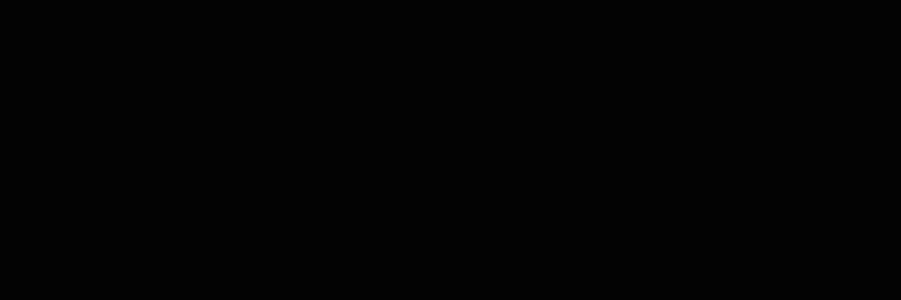
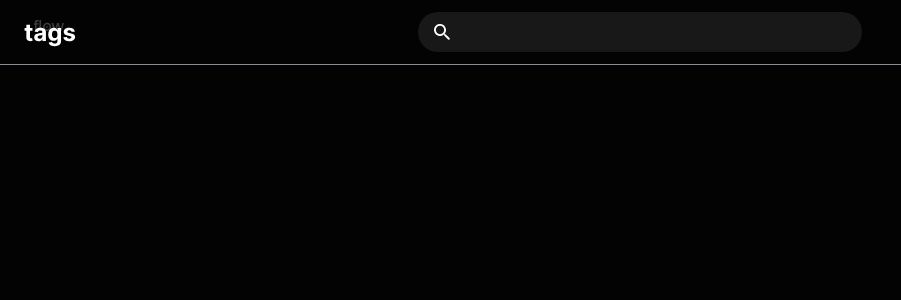
Before and after one commit to kuntito/flow-tags, a React (Vite) app: page / in a window 1280 px wide. Shown: the top 300 px of the page, without its empty margins (0-901 px from the left). Built offline with nearby package versions, Linux system fonts and the light colour scheme.

Commit message:
add app skeleton and impl app header UI

```diff
--- a/index.html
+++ b/index.html
@@ -4,7 +4,7 @@
     <meta charset="UTF-8" />
     <link rel="icon" type="image/svg+xml" href="/vite.svg" />
     <meta name="viewport" content="width=device-width, initial-scale=1.0" />
-    <title>Vite + React + TS</title>
+    <title>flow-tags</title>
   </head>
   <body>
     <div id="root"></div>
--- a/src/App.tsx
+++ b/src/App.tsx
@@ -1,4 +1,6 @@
 import { Box } from "@chakra-ui/react";
+import AppContent from "./components/AppContent";
+import AppHeader from "./components/AppHeader";
 
 
 function App() {
@@ -10,6 +12,8 @@
             display={"flex"}
             flexDirection={"column"}
         >
+            <AppHeader />
+            <AppContent />
         </Box>
     );
 }
--- /dev/null
+++ b/src/components/AppContent.tsx
@@ -0,0 +1,15 @@
+import { Center } from "@chakra-ui/react"
+import AppSearchBar from "./AppSearchBar";
+
+const AppContent = () => {
+    return (
+        <Center
+            w={"100vw"}
+            h={"100vh"}
+        >
+
+        </Center>
+    );
+}
+
+export default AppContent;
--- /dev/null
+++ b/src/components/AppHeader.tsx
@@ -0,0 +1,24 @@
+import { Divider, HStack, VStack } from "@chakra-ui/react"
+import FlowTagsLogo from "./FlowTagsLogo";
+import AppSearchBar from "./AppSearchBar";
+
+const AppHeader = () => {
+    return <VStack
+        gap={0}
+    >
+        <HStack
+            w={"100%"}
+            h={"64px"}
+            px={"24px"}
+            justifyContent={"space-between"}
+        >
+            <FlowTagsLogo />
+            <AppSearchBar />
+            {/* invisible logo to balance left logo and center search bar */}
+            <FlowTagsLogo opacity={0}/>
+        </HStack>
+        <Divider bg={"palette.marcelo"} height={0.4}/>
+    </VStack>
+}
+
+export default AppHeader;
--- /dev/null
+++ b/src/components/AppIconButton.tsx
@@ -0,0 +1,48 @@
+import { IconButton } from "@chakra-ui/react";
+import { ReactElement } from "react";
+
+interface Props {
+    icon: ReactElement;
+    iconColor: string;
+    iconColorWhenHovered?: string;
+    onClick: () => void;
+}
+
+
+/**
+ * a wrapper around ChakraUI's `IconButton`.
+ * allows you to define the icon color when hovered.
+ *
+ * it requires the icon to be an `svg`
+ * the icons created with
+ *
+ * `import { createIcon } from "@chakra-ui/react";`
+ *
+ * are rendered as svg.
+ */
+const AppIconButton = ({
+    icon,
+    iconColor,
+    iconColorWhenHovered = iconColor,
+    onClick
+}: Props) => {
+    return <IconButton
+        aria-label="some icon"
+        variant={"ghost"}
+        icon={icon}
+        _hover={{
+            bg: "palette.telliTransparent",
+        }}
+        sx={{
+            '& svg': {
+                color: iconColor,
+            },
+            '&:hover svg': {
+                color: iconColorWhenHovered,
+            }
+        }}
+        onClick={onClick}
+    />
+}
+
+export default AppIconButton;
--- /dev/null
+++ b/src/components/AppSearchBar.tsx
@@ -0,0 +1,43 @@
+import { Center, HStack, Input } from '@chakra-ui/react'
+
+import React, { useState } from 'react'
+import { SearchIcon } from './appIcons/SearchIcon'
+import AppIconButton from './AppIconButton';
+import { CloseIcon } from './appIcons/CloseIcon';
+
+const AppSearchBar = () => {
+    const [query, setQuery] = useState('');
+
+    const clearText = () => setQuery("")
+
+    return (
+        <HStack
+            bg={"palette.aguero"}
+            borderRadius={"24px"}
+            h={"40px"}
+            ps={"16px"}
+            pe={"10px"}
+            w={"444px"}
+        >
+            <SearchIcon color={"palette.telli"}/>
+            <Input
+                value={query}
+                onChange={(e) => setQuery(e.target.value)}
+                variant={'unstyled'}
+            />
+            <Center
+                boxSize={"24px"}
+            >
+                {query && (
+                    <AppIconButton
+                        icon={<CloseIcon />}
+                        iconColor='palette.telli'
+                        onClick={clearText}
+                    />
+                )}
+            </Center>
+        </HStack>
+    )
+}
+
+export default AppSearchBar;
--- /dev/null
+++ b/src/components/FlowTagsLogo.tsx
@@ -0,0 +1,13 @@
+import { Image, ImageProps } from '@chakra-ui/react'
+import React from 'react'
+
+const FlowTagsLogo = (imageProps: ImageProps) => {
+  return (
+    <Image
+        src='/ic_flow-tags-logo.svg'
+        {...imageProps}
+    />
+  )
+}
+
+export default FlowTagsLogo;
--- /dev/null
+++ b/src/components/appIcons/CloseIcon.tsx
@@ -0,0 +1,13 @@
+import { createIcon } from "@chakra-ui/react";
+
+export const CloseIcon = createIcon({
+    displayName: "CloseIcon",
+    viewBox: "0 0 21 21",
+    defaultProps: {
+        fill: "currentColor",
+        color: "white",
+    },
+    path: (
+        <path d="M10.5 12.7357L2.6749 20.5608C2.38213 20.8536 2.00951 21 1.55703 21C1.10456 21 0.731939 20.8536 0.439163 20.5608C0.146387 20.2681 0 19.8954 0 19.443C0 18.9905 0.146387 18.6179 0.439163 18.3251L8.26426 10.5L0.439163 2.6749C0.146387 2.38213 0 2.00951 0 1.55703C0 1.10456 0.146387 0.731939 0.439163 0.439163C0.731939 0.146387 1.10456 0 1.55703 0C2.00951 0 2.38213 0.146387 2.6749 0.439163L10.5 8.26426L18.3251 0.439163C18.6179 0.146387 18.9905 0 19.443 0C19.8954 0 20.2681 0.146387 20.5608 0.439163C20.8536 0.731939 21 1.10456 21 1.55703C21 2.00951 20.8536 2.38213 20.5608 2.6749L12.7357 10.5L20.5608 18.3251C20.8536 18.6179 21 18.9905 21 19.443C21 19.8954 20.8536 20.2681 20.5608 20.5608C20.2681 20.8536 19.8954 21 19.443 21C18.9905 21 18.6179 20.8536 18.3251 20.5608L10.5 12.7357Z" fill="currentColor" />
+    ),
+});
--- /dev/null
+++ b/src/components/appIcons/SearchIcon.tsx
@@ -0,0 +1,13 @@
+import { createIcon } from "@chakra-ui/react";
+
+export const SearchIcon = createIcon({
+    displayName: "SearchIcon",
+    viewBox: "0 0 18 18",
+    defaultProps: {
+        fill: "currentColor",
+        color: "white",
+    },
+    path: (
+        <path d="M13.0116 11.4504H12.1894L11.898 11.1694C12.5484 10.4137 13.0238 9.52364 13.2901 8.56281C13.5564 7.60197 13.607 6.59416 13.4384 5.61147C12.9492 2.71802 10.5345 0.407415 7.62023 0.053539C6.59568 -0.0760777 5.55505 0.0304034 4.57797 0.364834C3.6009 0.699265 2.71327 1.25278 1.98303 1.98303C1.25278 2.71327 0.699265 3.6009 0.364834 4.57797C0.0304034 5.55505 -0.0760777 6.59568 0.053539 7.62023C0.407415 10.5345 2.71802 12.9492 5.61147 13.4384C6.59416 13.607 7.60197 13.5564 8.56281 13.2901C9.52364 13.0238 10.4137 12.5484 11.1694 11.898L11.4504 12.1894V13.0116L15.8739 17.4351C16.3006 17.8618 16.9979 17.8618 17.4247 17.4351C17.8514 17.0084 17.8514 16.311 17.4247 15.8843L13.0116 11.4504ZM6.76677 11.4504C4.17515 11.4504 2.08312 9.35839 2.08312 6.76677C2.08312 4.17515 4.17515 2.08312 6.76677 2.08312C9.35839 2.08312 11.4504 4.17515 11.4504 6.76677C11.4504 9.35839 9.35839 11.4504 6.76677 11.4504Z" fill="currentColor" />
+    ),
+});
```
Also changed, not shown: public/ic_flow-tags-logo.svg (added).
